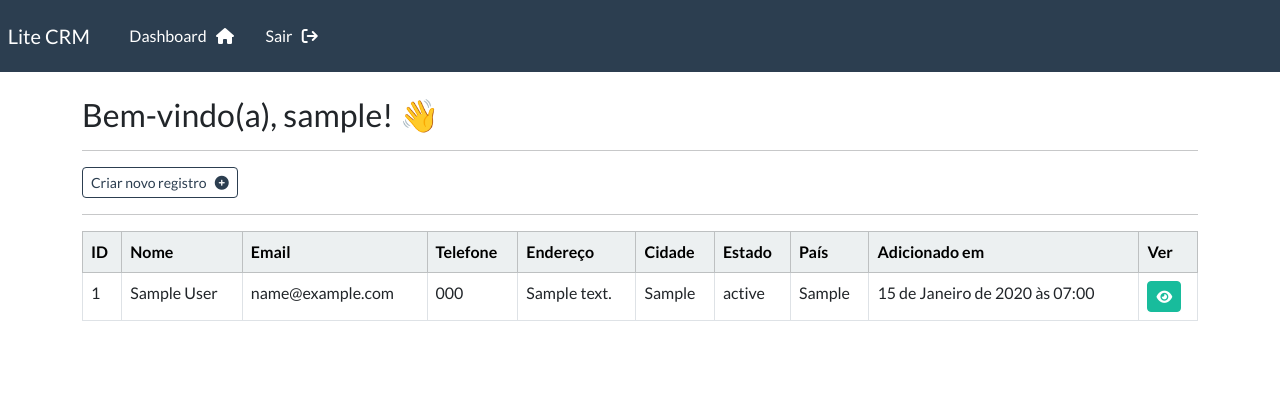
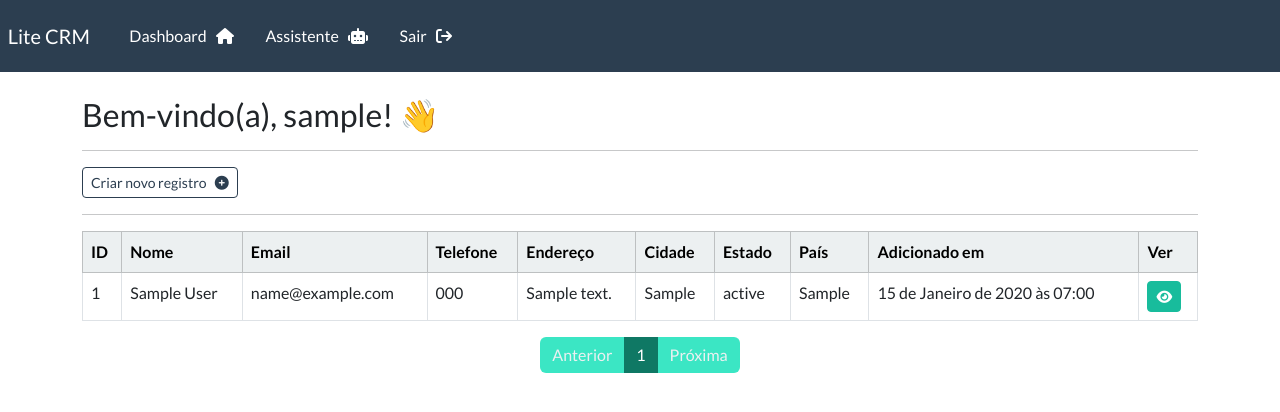
Before and after one commit to matheusfabiao/cliq-crm, a Django app: page /dashboard/ in a window 1280 px wide. Shown: the top 412 px of the page. Run offline with Django 5.2, Linux system fonts and the light colour scheme; a user stored in the database is signed in; tables that the repository leaves empty hold one stand-in row (values such as "Sample post"); some libraries are stand-ins or nearby versions.

Commit message:
feat: navbar updated ; dashboard pagination ; login required chat room

```diff
--- a/ai_agent/views.py
+++ b/ai_agent/views.py
@@ -1,3 +1,4 @@
+from django.contrib.auth.decorators import login_required
 from django.shortcuts import render
 from .assistant import get_agent_executor
 from django.http import JsonResponse, HttpResponse
@@ -5,6 +6,7 @@ from .models import Chat
 from utils.markdown_to_html import markdown_to_html
 
 
+@login_required(login_url='login')
 def ai_chat(request) -> HttpResponse:
     """
     Renders the AI chat interface.
@@ -19,6 +21,7 @@ def ai_chat(request) -> HttpResponse:
     return render(request, 'ai_agent/ai_chat.html')
 
 
+@login_required(login_url='login')
 def response(request):
     """Lida com uma requisição POST da interface de bate-papo,
     salvar a mensagem e a resposta no banco de dados e retorna um objeto JSON com a resposta.
--- a/crm/views.py
+++ b/crm/views.py
@@ -1,3 +1,4 @@
+from django.core.paginator import Paginator
 from django.contrib import messages
 from django.contrib.auth import authenticate
 from django.contrib.auth.decorators import login_required
@@ -58,7 +59,12 @@ def user_logout(request):
 # Dashboard
 @login_required(login_url='login')
 def dashboard(request):
-    records = Record.objects.all()
+    record_list = Record.objects.all().order_by('-created_at')
+    paginator = Paginator(record_list, 10)
+
+    page_number = request.GET.get('page')
+    records = paginator.get_page(page_number)
+
     context = {'records': records}
     return render(request, 'crm/dashboard.html', context)
 
--- a/templates/components/navbar.html
+++ b/templates/components/navbar.html
@@ -27,6 +27,14 @@
         &nbsp; &nbsp; &nbsp;
 
         <li class="nav-item">
+          <a class="nav-link" href="{% url 'ai_chat' %}">
+            Assistente &nbsp; <i class="fa fa-robot" aria-hidden="true"></i>
+          </a>
+        </li>
+
+        &nbsp; &nbsp; &nbsp;
+
+        <li class="nav-item">
           <a class="nav-link" href="{% url 'logout' %}">
             Sair &nbsp; <i class="fa fa-sign-out" aria-hidden="true"></i>
           </a>
--- a/templates/crm/dashboard.html
+++ b/templates/crm/dashboard.html
@@ -47,8 +47,101 @@
                         </td>
                     </tr>
                 {% endfor %}
+            {% else %}
+                <tr>
+                    <td colspan="10" class="text-center">Nenhum registro encontrado.</td>
+                </tr>
             {% endif %}
         </tbody>
     </table>
 
+    <!-- Paginação -->
+    <nav>
+        <ul class="pagination justify-content-center"
+            id="pagination"
+            data-current="{{ records.number }}"
+            data-total="{{ records.paginator.num_pages }}">
+        </ul>
+    </nav>
+
+    <script>
+        document.addEventListener("DOMContentLoaded", function() {
+            const pagination = document.getElementById("pagination");
+            const currentPage = parseInt(pagination.dataset.current);
+            const totalPages = parseInt(pagination.dataset.total);
+
+            function renderPagination() {
+                const screenWidth = window.innerWidth;
+                let delta;
+
+                // Define quantas páginas mostrar com base no tamanho da tela
+                if (screenWidth < 576) {       // Mobile
+                    delta = 1;
+                } else if (screenWidth < 768) { // Tablet
+                    delta = 2;
+                } else {                       // Desktop
+                    delta = 3;
+                }
+
+                let range = [];
+                for (let i = Math.max(1, currentPage - delta); i <= Math.min(totalPages, currentPage + delta); i++) {
+                    range.push(i);
+                }
+
+                let html = "";
+
+                // Botão anterior
+                if (currentPage > 1) {
+                    html += `<li class="page-item">
+                                <a class="page-link" href="?page=${currentPage - 1}">Anterior</a>
+                            </li>`;
+                } else {
+                    html += `<li class="page-item disabled"><span class="page-link">Anterior</span></li>`;
+                }
+
+                // Primeira página
+                if (!range.includes(1)) {
+                    html += `<li class="page-item"><a class="page-link" href="?page=1">1</a></li>`;
+                    if (range[0] > 2) {
+                        html += `<li class="page-item disabled"><span class="page-link">…</span></li>`;
+                    }
+                }
+
+                // Páginas no intervalo
+                range.forEach(num => {
+                    if (num === currentPage) {
+                        html += `<li class="page-item active"><span class="page-link">${num}</span></li>`;
+                    } else {
+                        html += `<li class="page-item"><a class="page-link" href="?page=${num}">${num}</a></li>`;
+                    }
+                });
+
+                // Última página
+                if (!range.includes(totalPages)) {
+                    if (range[range.length - 1] < totalPages - 1) {
+                        html += `<li class="page-item disabled"><span class="page-link">…</span></li>`;
+                    }
+                    html += `<li class="page-item"><a class="page-link" href="?page=${totalPages}">${totalPages}</a></li>`;
+                }
+
+                // Botão próxima
+                if (currentPage < totalPages) {
+                    html += `<li class="page-item">
+                                <a class="page-link" href="?page=${currentPage + 1}">Próxima</a>
+                            </li>`;
+                } else {
+                    html += `<li class="page-item disabled"><span class="page-link">Próxima</span></li>`;
+                }
+
+                pagination.innerHTML = html;
+            }
+
+            // Render inicial
+            renderPagination();
+
+            // Atualiza ao redimensionar tela
+            window.addEventListener("resize", renderPagination);
+        });
+    </script>
+
 {% endblock content %}
```
